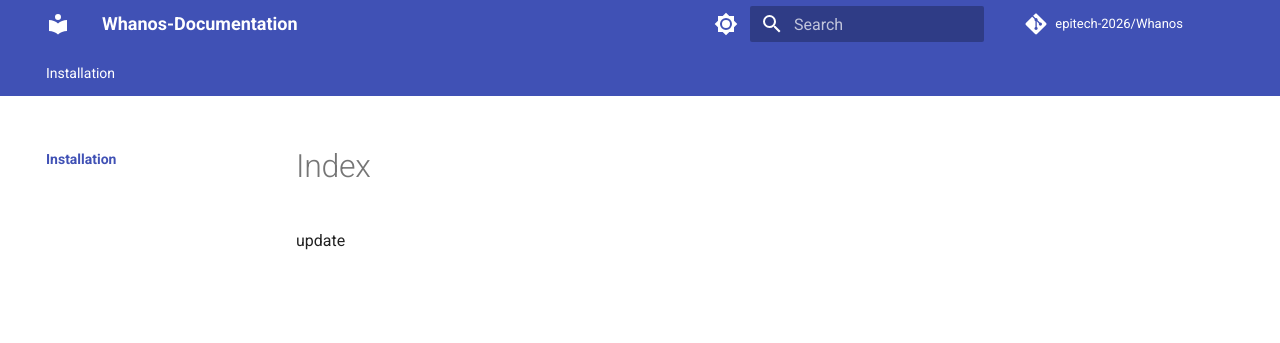
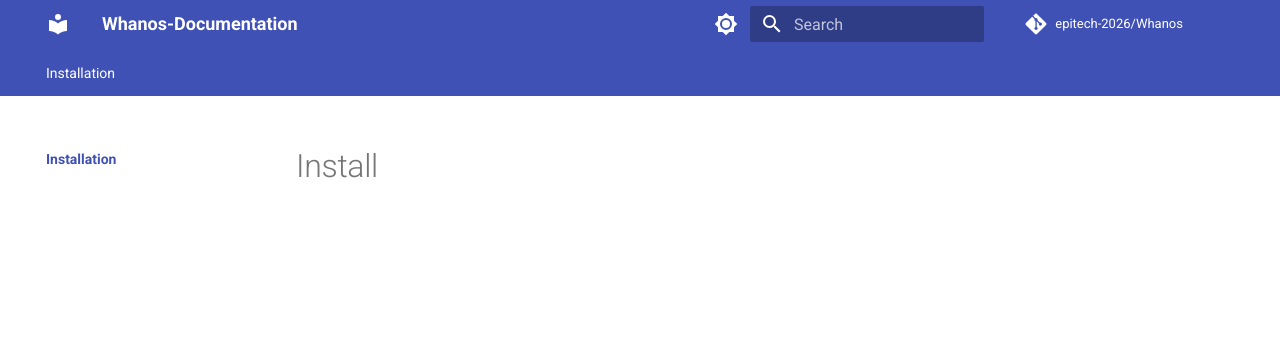
Before and after one commit to Kenan-Blasius/whanos-doc, an MkDocs documentation site: the page built from docs/index.md, in a window 1280 px wide. Shown: the top 343 px of the page. Built offline with MkDocs 1.6.1 and Material for MkDocs 9.7.7, drawn with Linux system fonts in a browser that asks for light colours; comment, search, counter and statistics services are not loaded.

Commit message:
Automated push: 2023-12-17 09:19:10 modification to doc website

```diff
--- a/docs/index.md
+++ b/docs/index.md
@@ -1,3 +1 @@
-# Index
-
-update
+# Install
```
